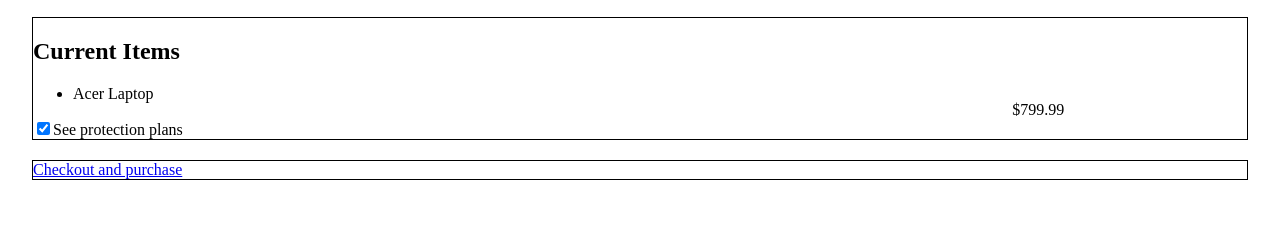
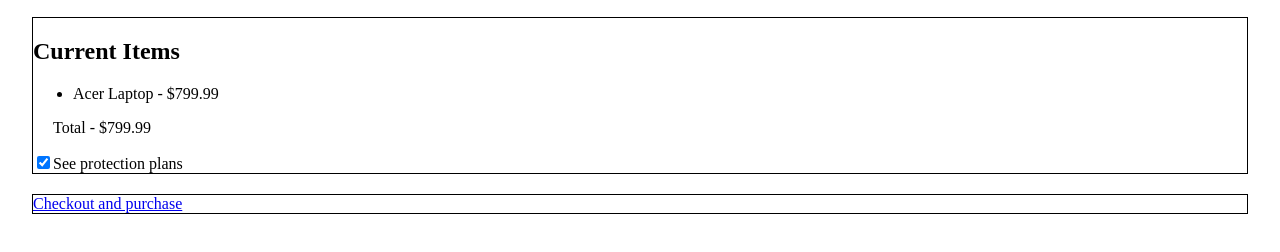
Before and after one commit to rowe-morehouse/dark-pattern-example, a plain HTML site: page index.html in a window 1280 px wide. Shown: the part 40-292 px from the top of the page. Drawn offline with Linux system fonts and the light colour scheme.

Commit message:
Changed index and styles to better suit new layout

```diff
--- a/index.html
+++ b/index.html
@@ -13,10 +13,10 @@
         <h2>Current Items</h2>
         <ul>
           <li class="item">
-            Acer Laptop
-            <p class="price">$799.99</p>
+            Acer Laptop - $799.99
           </li>
         </ul>
+        <p class="price">Total - $799.99</p>
         <input type="checkbox" name="more options" checked>See protection plans</input>
       </section>
     </main>
--- a/styles.css
+++ b/styles.css
@@ -44,8 +44,7 @@
 }
 
 .price {
-  width: 20%;
-  float: right;
+  margin-left: 20px;
 }
 
 section.checkout button {
```
